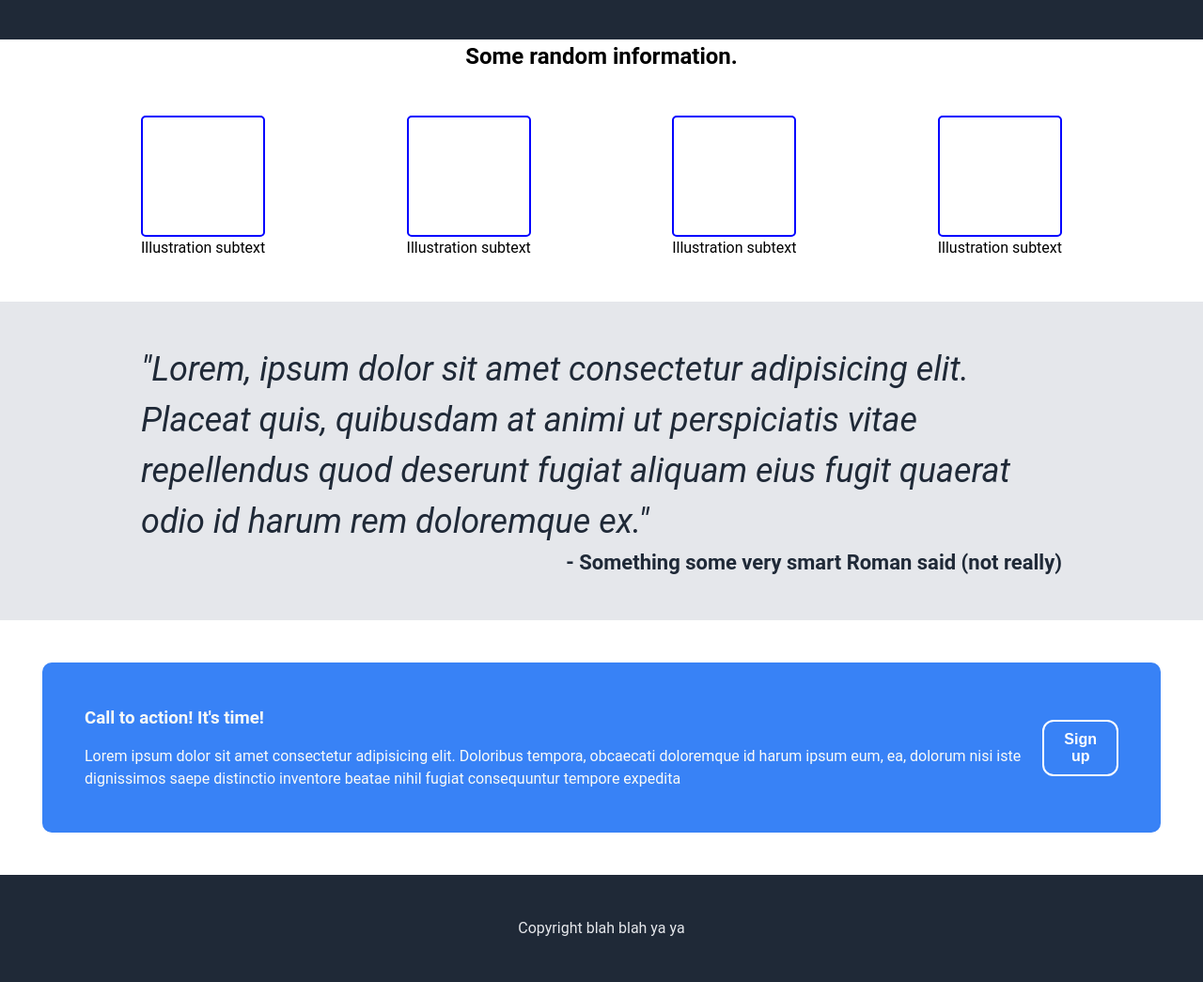
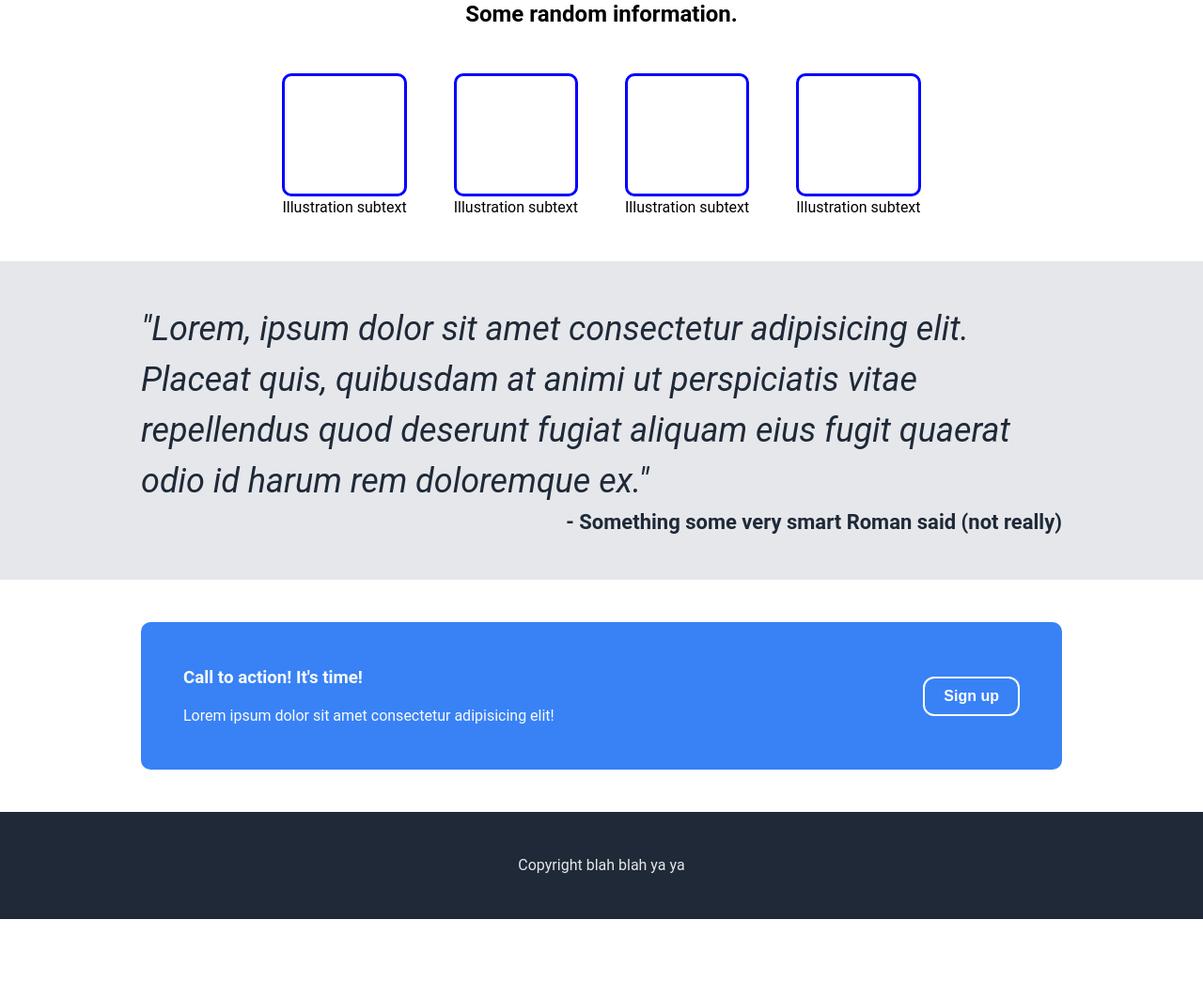
Before and after one commit to MoransTaurus/Foundations-project, a plain HTML site: page index.html in a window 1280 px wide. Shown: the part 474-1519 px from the top of the page at 94% size. After the commit the page ends 1452 px from the top, so only its background shows below. Drawn offline with Linux system fonts and the light colour scheme.

Commit message:
Further refining of CSS navbar and signup container alignment

```diff
--- a/index.html
+++ b/index.html
@@ -96,10 +96,7 @@
           <div class="x">
           <h3>Call to action! It's time!</h3>
           <p>
-            Lorem ipsum dolor sit amet consectetur adipisicing elit. Doloribus
-            tempora, obcaecati doloremque id harum ipsum eum, ea, dolorum nisi
-            iste dignissimos saepe distinctio inventore beatae nihil fugiat
-            consequuntur tempore expedita
+            Lorem ipsum dolor sit amet consectetur adipisicing elit!
           </p>
           </div>
 
--- a/styles.css
+++ b/styles.css
@@ -16,9 +16,12 @@ body {
   padding: 45px 150px;
 }
 
+
 .nav .container {
   display: flex;
   justify-content: space-between;
+  height: 100%;
+  padding: 0px 150px  45px 150px;
 }
 
 a {
@@ -97,8 +100,8 @@ p.roman {
 .card {
   height: 125px;
   border-width: 3px;
-  border: 2px solid blue;
-  border-radius: 5px;
+  border: 3px solid blue;
+  border-radius: 10px;
 }
 
 .cards .h2 {
@@ -107,13 +110,11 @@ p.roman {
 }
 
 .cards .container {
-  justify-content: space-between;
+  /* justify-content: space-around;
+  flex: 0; */
+  justify-content: center;
+  gap: 50px;
 }
-
-
-
-
-
 
 /* .container-blue {
 
@@ -130,22 +131,31 @@ p.roman {
 } */
 
 .container-blue {
-    color: #F9FAF8;
+  /* display: flex;
+   align-items: center;
+  justify-content: center; */
+  color: #f9faf8;
   border-radius: 5px;
-    padding: 45px;
+  max-width: 1100px;
+  margin: 0 auto;
+  display: flex;
+  padding: 45px 150px;
+  justify-content: center;
+
 }
 
 .small-blue {
   display: flex;
-    background-color: #3882F6;
+  background-color: #3882f6;
   justify-content: space-between;
   align-items: center; /* Align the items vertically in the center */
   border-radius: 10px;
   padding: 45px;
+  flex-grow: 1;
 }
 
 button {
-    background-color: #3882F6; /* Transparent background */
+  background-color: #3882f6; /* Transparent background */
   font-weight: bold;
   color: white; /* White text */
   border: 2px solid white; /* 2px white border */
@@ -160,7 +170,4 @@ button {
   display: flex;
   background-color: #1f2937;
   color: #e5e7eb;
-
-
-
 }
```
Lines whose indentation alone changed are shown as unchanged.
